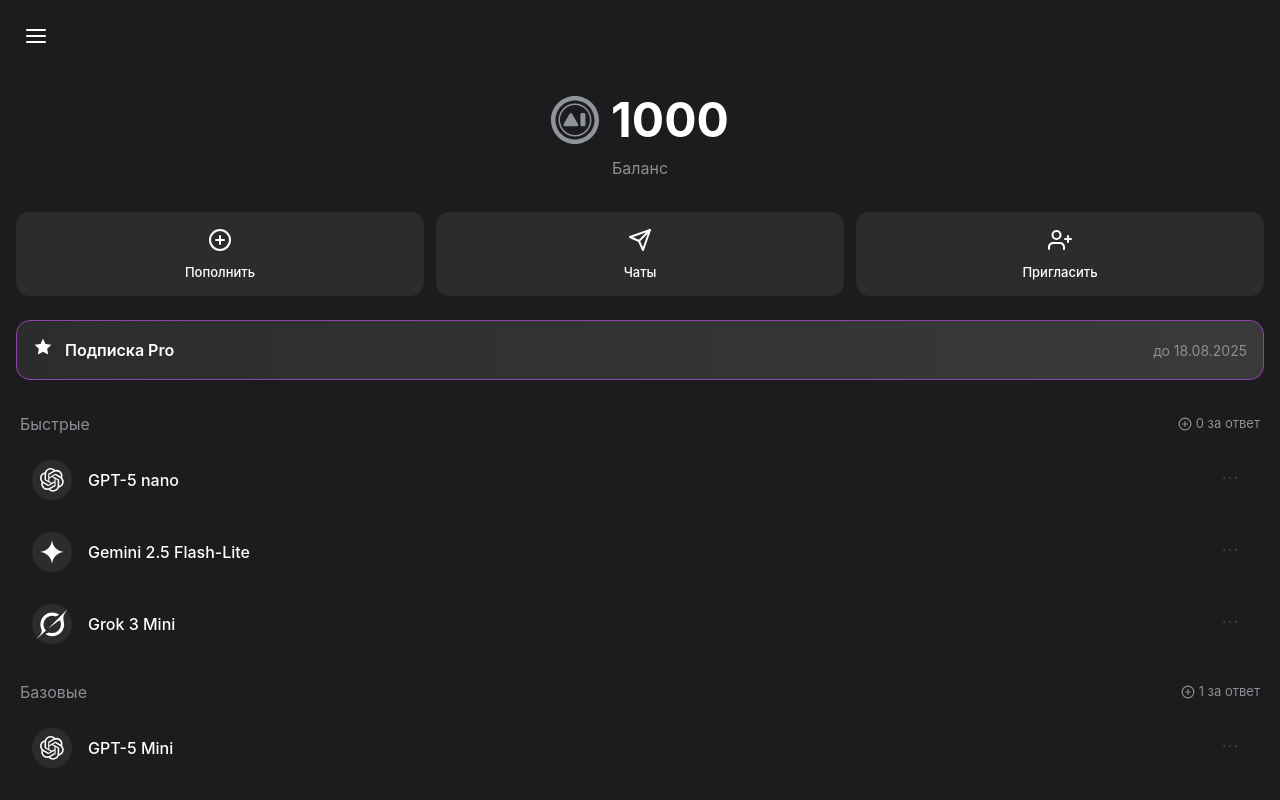
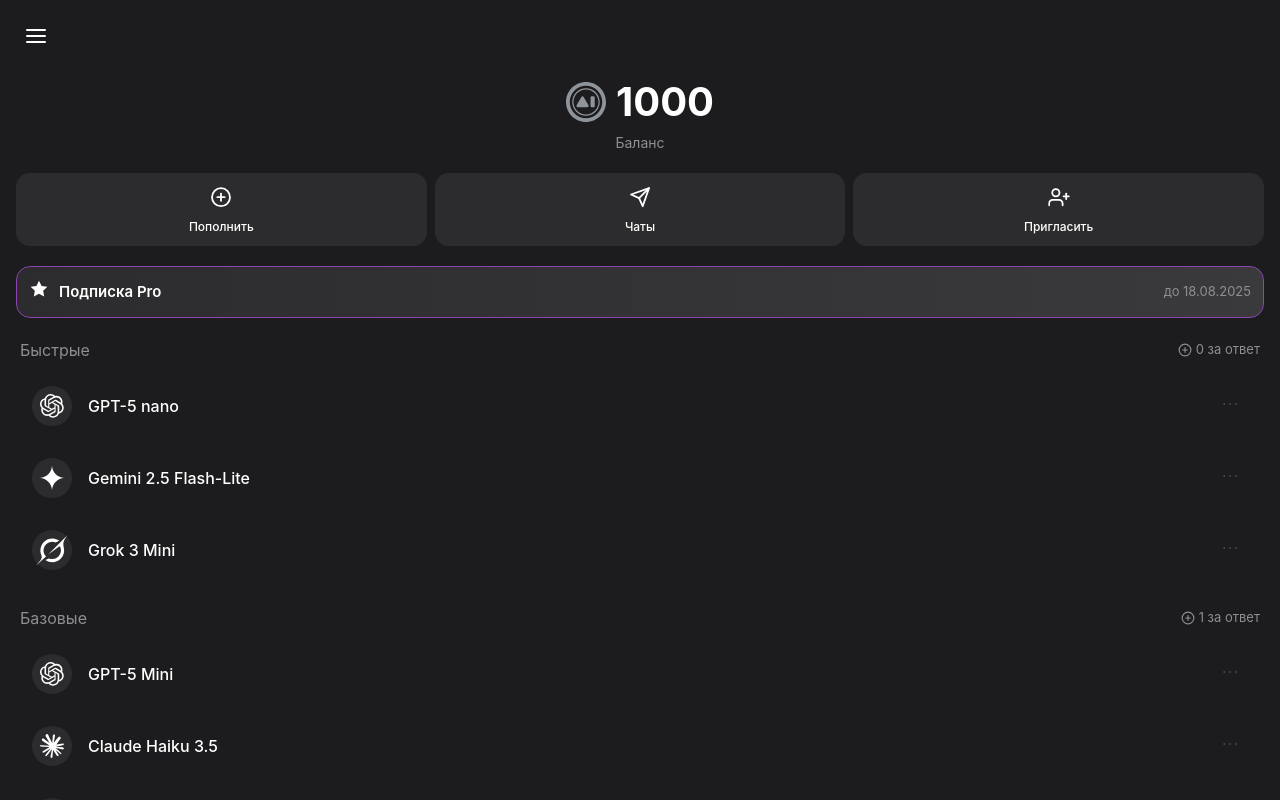
Before and after one commit to amchos/neuro-bot-vite-vue, a Vue app: page / in a window 1280 px wide. Built offline with nearby package versions, Linux system fonts and the light colour scheme.

Commit message:
scrollFixed

```diff
--- a/src/views/HomeView.vue
+++ b/src/views/HomeView.vue
@@ -263,7 +263,7 @@ const handleSelectModel = (model) => {
   display: flex;
   justify-content: space-between;
   align-items: center;
-  margin-bottom: 24px;
+  margin-bottom: 12px;
 }
 
 .icon-button {
@@ -279,7 +279,7 @@ const handleSelectModel = (model) => {
   display: flex;
   flex-direction: column;
   align-items: center;
-  margin-bottom: 32px;
+  margin-bottom: 20px;
 }
 
 .balance-section-wrapper {
@@ -287,41 +287,41 @@ const handleSelectModel = (model) => {
   flex-direction: row;
   align-items: center;
   justify-content: center;
-  gap: 12px;
+  gap: 10px;
 }
 
 .balance-icon {
-  width: 3rem;
-  height: 3rem;
+  width: 2.5rem;
+  height: 2.5rem;
 }
 
 .balance-amount {
-  font-size: 3rem;
+  font-size: 2.5rem;
   font-weight: 700;
 }
 
 .balance-label {
   color: #8E8E93;
-  font-size: 16px;
+  font-size: 14px;
 }
 
 /* Actions Grid */
 .actions-grid {
   display: grid;
   grid-template-columns: repeat(3, 1fr);
-  gap: 12px;
-  margin-bottom: 24px;
+  gap: 8px;
+  margin-bottom: 20px;
 }
 
 .action-card {
   background: #2c2c2e;
   border: none;
   border-radius: 14px;
-  padding: 16px 8px;
+  padding: 12px 6px;
   display: flex;
   flex-direction: column;
   align-items: center;
-  gap: 8px;
+  gap: 6px;
   cursor: pointer;
   transition: background-color 0.2s;
 }
@@ -332,12 +332,13 @@ const handleSelectModel = (model) => {
 
 .action-card span {
   color: #fff;
-  font-size: 13px;
+  font-size: 12px;
   font-weight: 500;
 }
 
 .action-icon {
   color: #fff;
+  transform: scale(0.9);
 }
 
 /* Pro Banner */
@@ -345,28 +346,28 @@ const handleSelectModel = (model) => {
   background: linear-gradient(90deg, #2c2c2e 0%, #3a3a3c 100%);
   border: 1px solid #8E44AD;
   border-radius: 14px;
-  padding: 16px;
+  padding: 12px;
   display: flex;
   justify-content: space-between;
   align-items: center;
-  margin-bottom: 32px;
+  margin-bottom: 20px;
   cursor: pointer;
 }
 
 .pro-content {
   display: flex;
   align-items: center;
-  gap: 12px;
+  gap: 10px;
 }
 
 .pro-title {
   font-weight: 600;
-  font-size: 16px;
+  font-size: 15px;
 }
 
 .pro-date {
   color: #8E8E93;
-  font-size: 14px;
+  font-size: 13px;
 }
 
 /* Models List */
```
